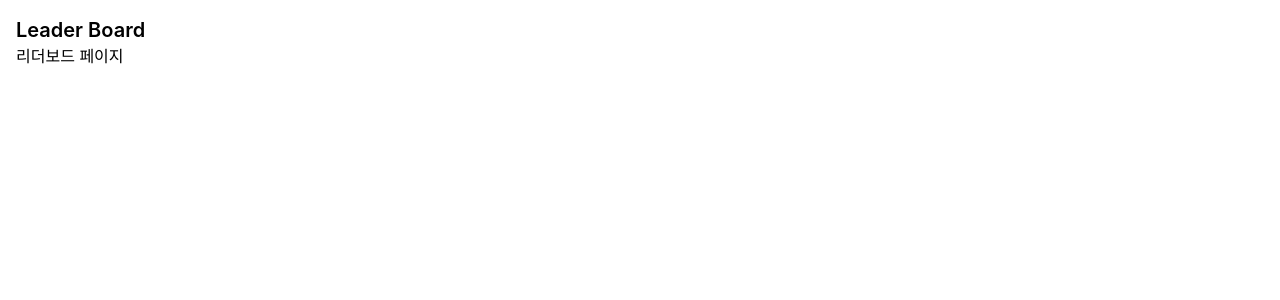
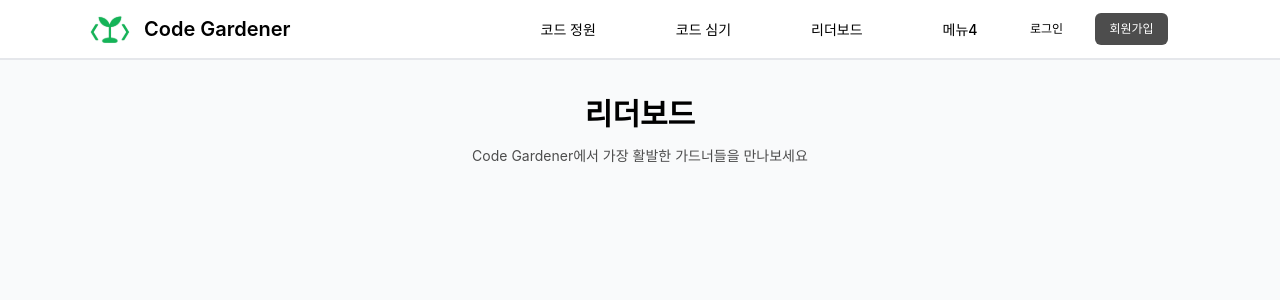
Before and after one commit to 2025-YU-SE/Gardener_web, a React (Vite) app: page /leader-board in a window 1280 px wide. Shown: the top 300 px of the page. Built offline with nearby package versions, Linux system fonts and the light colour scheme; a web font is replaced by a local one.

Commit message:
feat: 헤더 적용 및 리더보드 타이틀/소개 텍스트 추가

```diff
--- a/src/pages/LeaderBoard.jsx
+++ b/src/pages/LeaderBoard.jsx
@@ -1,12 +1,21 @@
-import React from 'react'
+import React from "react";
+import Header from "../components/header/Header";
 
 function LeaderBoard() {
   return (
-    <div className="p-4">
-      <h1 className="text-xl font-semibold">Leader Board</h1>
-      <p>리더보드 페이지</p>
+    <div className="min-h-screen bg-[#F9FAFB]">
+      <Header />
+      <div>
+        {/* 타이틀 + 소개 텍스트 */}
+        <div className="text-center mt-8">
+          <h1 className="text-[30px] font-semibold">리더보드</h1>
+          <p className="mt-2 text-[14px] text-[#4D4D4D]">
+            Code Gardener에서 가장 활발한 가드너들을 만나보세요
+          </p>
+        </div>
+      </div>
     </div>
-  )
+  );
 }
 
-export default LeaderBoard
+export default LeaderBoard;
```
